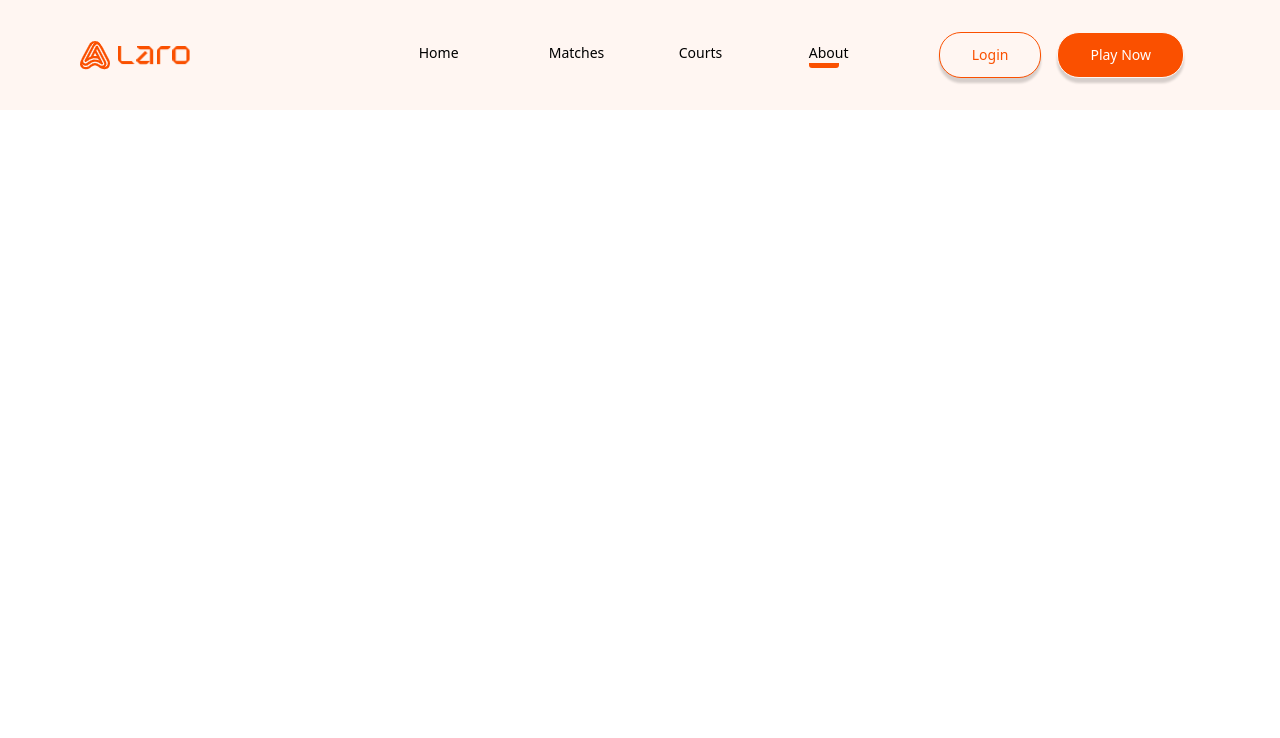
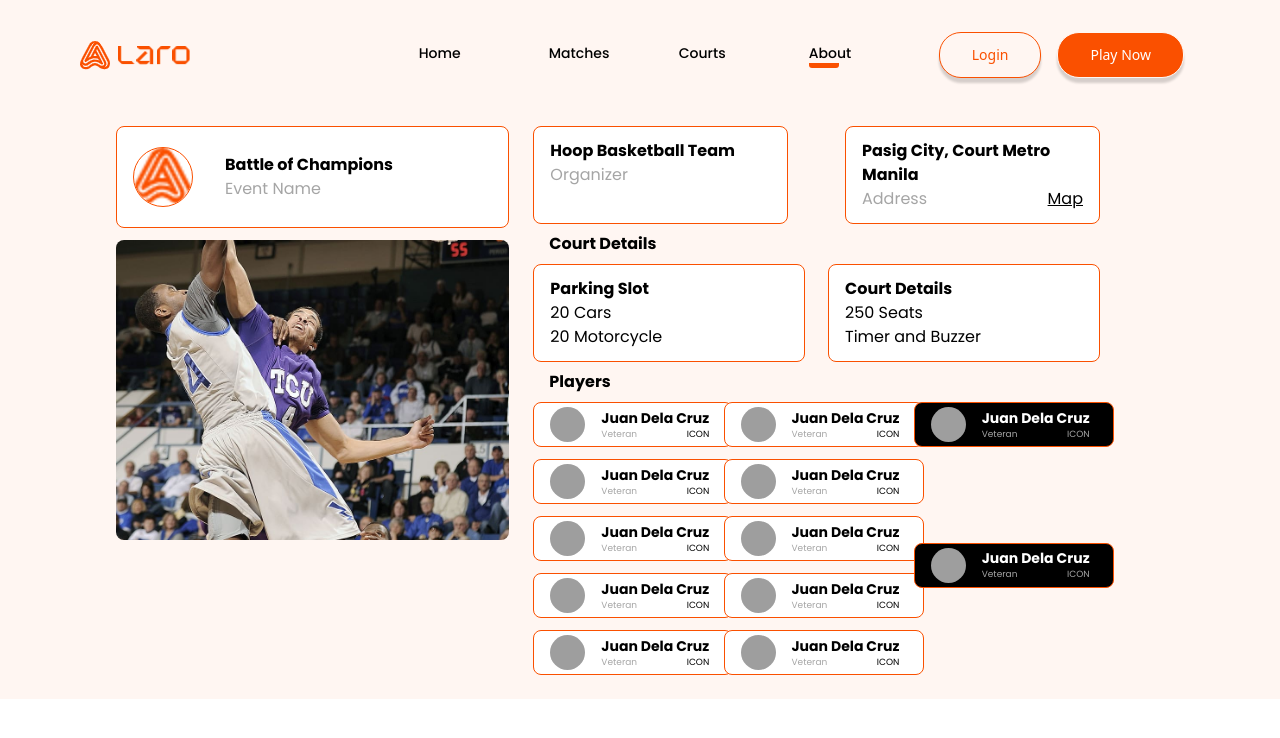
Before and after one commit to novice-is-me/Laro-App, a React (Vite) app: page /about in a window 1280 px wide. Shown: the top 738 px of the page. Built offline with nearby package versions, Linux system fonts and the light colour scheme; grey boxes are pictures that could not be loaded; a web font is replaced by a local one.

Commit message:
ActiveMatches di pa ayos

```diff
--- /dev/null
+++ b/src/card/PlayersCard.jsx
@@ -0,0 +1,19 @@
+import React from 'react'
+import person from '../assets/Active Match/player3.jpg'
+
+const PlayersCard = () => {
+    return (
+        <div className='w-[200px] font-Poppins bg-[#ffffff] rounded-lg border-orange border-[1px] px-4 py-1 flex items-center gap-4'>
+            <img src={person} alt="" className='w-[35px] h-[35px] rounded-[100%] object-cover ' />
+            <div>
+                <p className='font-bold text-sm'>Juan Dela Cruz</p>
+                <div className='flex w-full'>
+                    <p className='flex-1 text-gray text-[9px]'>Veteran</p>
+                    <p className='flex items-end text-[9px]'>ICON</p>
+                </div>
+            </div>
+        </div>
+    )
+}
+
+export default PlayersCard
--- /dev/null
+++ b/src/card/RefereeCard.jsx
@@ -0,0 +1,19 @@
+import React from 'react'
+import person from '../assets/Active Match/player3.jpg'
+
+const RefereeCard = () => {
+    return (
+        <div className='w-[200px] font-Poppins text-[#ffffff] bg-black rounded-lg border-orange border-[1px] px-4 py-1 flex items-center gap-4'>
+            <img src={person} alt="" className='w-[35px] h-[35px] rounded-[100%] object-cover ' />
+            <div>
+                <p className='font-bold text-sm'>Juan Dela Cruz</p>
+                <div className='flex w-full'>
+                    <p className='flex-1 text-gray text-[9px]'>Veteran</p>
+                    <p className='text-gray text-[9px]'>ICON</p>
+                </div>
+            </div>
+        </div>
+    )
+}
+
+export default RefereeCard
--- a/src/components/NavLinks.jsx
+++ b/src/components/NavLinks.jsx
@@ -1,14 +1,14 @@
 import React, { useState } from 'react'
-import {Link, NavLink} from 'react-router-dom'
+import { Link, NavLink } from 'react-router-dom'
 
-const NavLinks = ({text, path}) => {
+const NavLinks = ({ text, path }) => {
   const active = 'border-b-[5px] border-b-orange rounded-[3px]'
 
   return (
     <div className='flex'>
       <NavLink to={path}
-      style={{width: '30px'}}
-      className={({isActive}) => isActive ? active : ''}>
+        style={{ width: '30px', fontFamily: 'Poppins', fontWeight: '500' }}
+        className={({ isActive }) => isActive ? active : ''}>
         <p href="" className='font-poppins border-0 text-sm'>{text}</p>
       </NavLink>
     </div>
--- a/src/pages/About.jsx
+++ b/src/pages/About.jsx
@@ -1,9 +1,11 @@
 import React from 'react'
 import Header from './Header'
+import JoinViewActiveMatches from './JoinViewActiveMatches'
 
 const About = () => {
   return (
     <div>
+      <JoinViewActiveMatches />
 
     </div>
   )
--- /dev/null
+++ b/src/pages/JoinViewActiveMatches.jsx
@@ -0,0 +1,113 @@
+import React from 'react'
+import activematchjoin from '../assets/Active Match/activematchjoin.jpg'
+import PlayersCard from '../card/PlayersCard'
+import RefereeCard from '../card/RefereeCard'
+
+const JoinViewActiveMatches = () => {
+    return (
+        <div className='bg-bgColor w-full box-border flex font-Poppins px-9 gap-6 py-4'>
+            <div className='flex-[40%] pl-20'>
+                {/* left */}
+                <div className='w-full'>
+                    <div className='border-orange border-[1px] rounded-lg bg-[#ffffff] flex items-center px-4 py-5 mb-3'>
+                        <img src="src/assets/icon.png" alt="" className='rounded-[50%] object-cover border-[1px] border-orange w-[60px] h-[60px]' />
+                        <div className='font ml-8'>
+                            <h1 className='font font-bold'>Battle of Champions</h1>
+                            <p className='text-gray'>Event Name</p>
+                        </div>
+                    </div>
+                    <img src={activematchjoin} alt="" className='w-full h-[300px] object-cover rounded-lg' />
+                </div>
+
+            </div>
+
+            <div className='flex-[60%] pr-36'>
+                {/* right */}
+                <div className='flex w-full justify-between mb-2'>
+                    <div className='w-[45%] bg-[#ffffff] rounded-lg border-orange border-[1px] px-4 py-3'>
+                        <h1 className='font-bold'>Hoop Basketball Team</h1>
+                        <p className=' text-gray'>Organizer</p>
+                    </div>
+
+                    <div className='w-[45%] bg-[#ffffff] rounded-lg border-orange border-[1px] px-4 py-3 '>
+                        <h1 className='font-bold'>Pasig City, Court Metro Manila</h1>
+                        <div className='flex justify-between'>
+                            <p className=' text-gray flex-1'>Address</p>
+                            <a href="#" className='underline'>Map</a>
+                        </div>
+                    </div>
+                </div>
+
+                <p className='mb-2 font-bold pl-4'>Court Details</p>
+
+                <div className='flex justify-between mb-2'>
+
+
+                    <div className='w-[48%] bg-[#ffffff] rounded-lg border-orange border-[1px] px-4 py-3 '>
+                        <p className='font-bold'>Parking Slot</p>
+                        <p className='font-gray'>20 Cars</p>
+                        <p className='font-gray'>20 Motorcycle</p>
+                    </div>
+
+                    <div className='w-[48%] bg-[#ffffff] rounded-lg border-orange border-[1px] px-4 py-3 '>
+                        <p className='font-bold'>Court Details</p>
+                        <p className='font-gray'>250 Seats</p>
+                        <p className='font-gray'>Timer and Buzzer</p>
+                    </div>
+                </div>
+
+                <p></p>
+
+                <p className='mb-2 font-bold pl-4'>Players</p>
+                <div className='flex gap-1'>
+                    <div className='grid-cols-2 grid gap-1'>
+                        <div className='mb-2'>
+                            <PlayersCard />
+                        </div>
+                        <div className='mb-2'>
+                            <PlayersCard />
+                        </div>
+                        <div className='mb-2'>
+                            <PlayersCard />
+                        </div>
+                        <div className='mb-2'>
+                            <PlayersCard />
+                        </div>
+                        <div className='mb-2'>
+                            <PlayersCard />
+                        </div>
+                        <div className='mb-2'>
+                            <PlayersCard />
+                        </div>
+                        <div className='mb-2'>
+                            <PlayersCard />
+                        </div>
+                        <div className='mb-2'>
+                            <PlayersCard />
+                        </div>
+                        <div className='mb-2'>
+                            <PlayersCard />
+                        </div>
+                        <div className='mb-2'>
+                            <PlayersCard />
+                        </div>
+                    </div>
+                    <div className='grid-cols-1 grid'>
+                        <div>
+                            <RefereeCard />
+                        </div>
+                        <div>
+                            <RefereeCard />
+                        </div>
+
+                    </div>
+
+                </div>
+
+            </div>
+
+        </div>
+    )
+}
+
+export default JoinViewActiveMatches
--- a/src/pages/Matches.jsx
+++ b/src/pages/Matches.jsx
@@ -5,6 +5,7 @@ import ActiveMatchesCard from '../card/ActiveMatchesCard'
 import { FontAwesomeIcon } from '@fortawesome/react-fontawesome'
 import { faMagnifyingGlass } from '@fortawesome/free-solid-svg-icons'
 import { ActiveMatch } from '../constant/ActiveMatchData'
+
 
 const Matches = () => {
   return (
--- a/tailwind.config.js
+++ b/tailwind.config.js
@@ -11,7 +11,8 @@ export default {
     },
     colors:{
       'orange' : '#FA5000',
-      'bgColor': '#FFF6F2'
+      'bgColor': '#FFF6F2',
+      'gray' : '#A5A5A5'
     },
     dropShadow:{
       shadowBtn : '0px 5px 1px rgba(0,0,0,0.16 )',
```
Also changed, not shown: src/assets/Active Match/activematchjoin.jpg (added).
